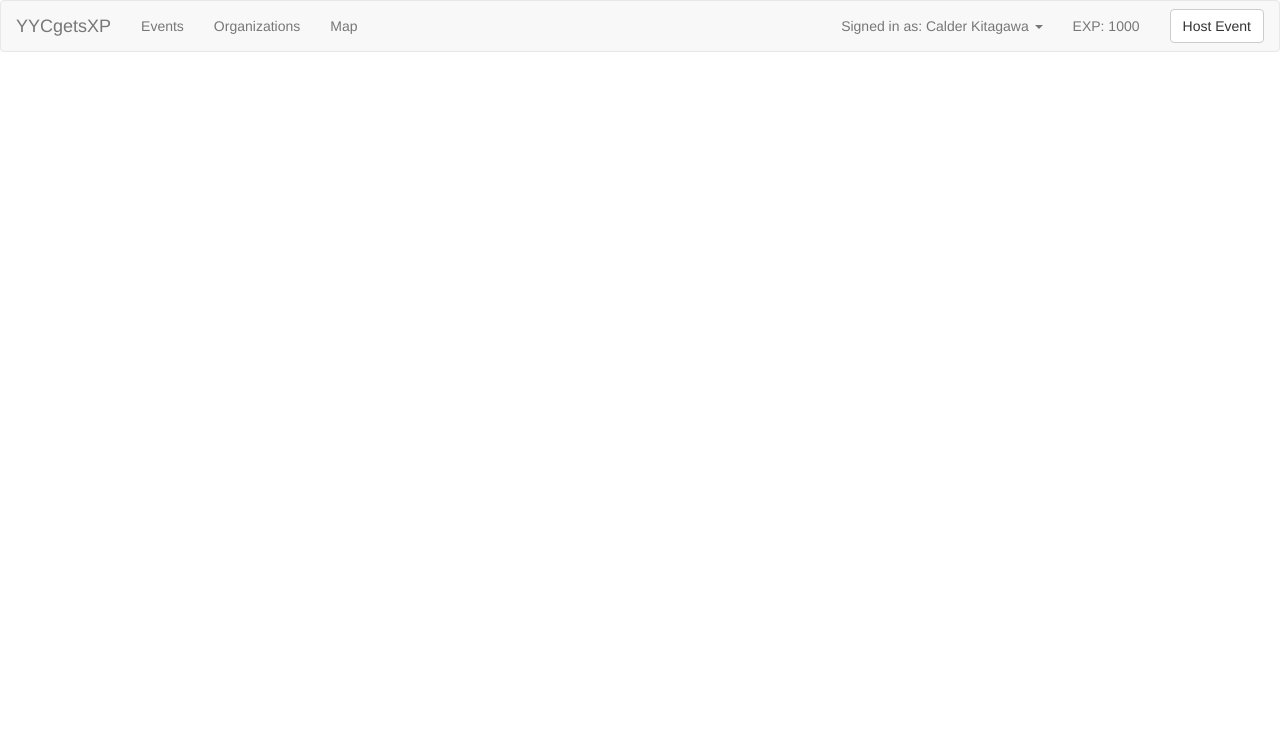
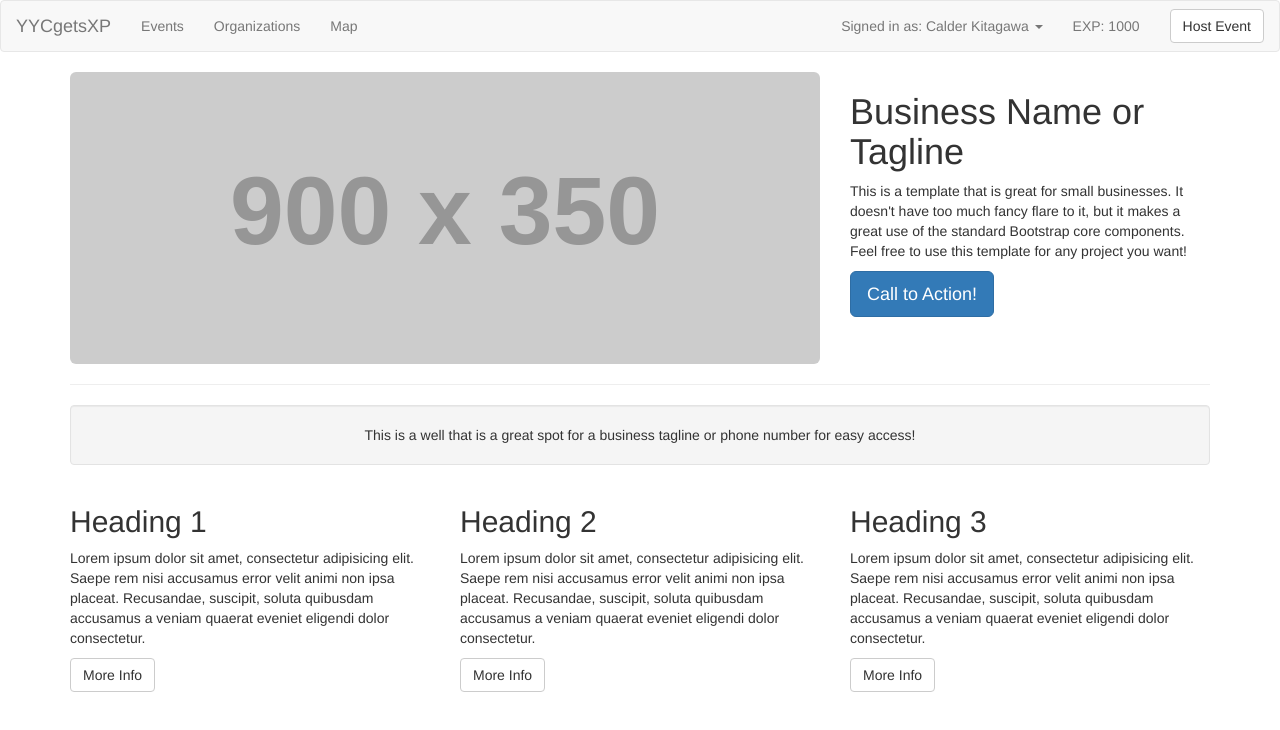
Before and after one commit to SchulichUAV-At-YYCHacks/YYCHacksProject, a website: page page.html in a window 1280 px wide. Drawn offline with nearby package versions, Linux system fonts and the light colour scheme; no server answers; placeholder pictures from the web are drawn by us.

Commit message:
HTML Changes

```diff
--- /dev/null
+++ b/html/Main.html
@@ -0,0 +1,73 @@
+
+
+    <!-- Custom CSS -->
+
+
+    <!-- HTML5 Shim and Respond.js IE8 support of HTML5 elements and media queries -->
+    <!-- WARNING: Respond.js doesn't work if you view the page via file:// -->
+    <!--[if lt IE 9]>
+        <script src="https://oss.maxcdn.com/libs/html5shiv/3.7.0/html5shiv.js"></script>
+        <script src="https://oss.maxcdn.com/libs/respond.js/1.4.2/respond.min.js"></script>
+    <![endif]-->
+
+
+
+    <!-- Page Content -->
+    <div class="container">
+
+        <!-- Heading Row -->
+        <div class="row">
+            <div class="col-md-8">
+                <img class="img-responsive img-rounded" src="http://placehold.it/900x350" alt="">
+            </div>
+            <!-- /.col-md-8 -->
+            <div class="col-md-4">
+                <h1>Business Name or Tagline</h1>
+                <p>This is a template that is great for small businesses. It doesn't have too much fancy flare to it, but it makes a great use of the standard Bootstrap core components. Feel free to use this template for any project you want!</p>
+                <a class="btn btn-primary btn-lg" href="#">Call to Action!</a>
+            </div>
+            <!-- /.col-md-4 -->
+        </div>
+        <!-- /.row -->
+
+        <hr>
+
+        <!-- Call to Action Well -->
+        <div class="row">
+            <div class="col-lg-12">
+                <div class="well text-center">
+                    This is a well that is a great spot for a business tagline or phone number for easy access!
+                </div>
+            </div>
+            <!-- /.col-lg-12 -->
+        </div>
+        <!-- /.row -->
+
+        <!-- Content Row -->
+        <div class="row">
+            <div class="col-md-4">
+                <h2>Heading 1</h2>
+                <p>Lorem ipsum dolor sit amet, consectetur adipisicing elit. Saepe rem nisi accusamus error velit animi non ipsa placeat. Recusandae, suscipit, soluta quibusdam accusamus a veniam quaerat eveniet eligendi dolor consectetur.</p>
+                <a class="btn btn-default" href="#">More Info</a>
+            </div>
+            <!-- /.col-md-4 -->
+            <div class="col-md-4">
+                <h2>Heading 2</h2>
+                <p>Lorem ipsum dolor sit amet, consectetur adipisicing elit. Saepe rem nisi accusamus error velit animi non ipsa placeat. Recusandae, suscipit, soluta quibusdam accusamus a veniam quaerat eveniet eligendi dolor consectetur.</p>
+                <a class="btn btn-default" href="#">More Info</a>
+            </div>
+            <!-- /.col-md-4 -->
+            <div class="col-md-4">
+                <h2>Heading 3</h2>
+                <p>Lorem ipsum dolor sit amet, consectetur adipisicing elit. Saepe rem nisi accusamus error velit animi non ipsa placeat. Recusandae, suscipit, soluta quibusdam accusamus a veniam quaerat eveniet eligendi dolor consectetur.</p>
+                <a class="btn btn-default" href="#">More Info</a>
+            </div>
+            <!-- /.col-md-4 -->
+        </div>
+        <!-- /.row -->
+
+        <!-- Footer -->
+
+
+    </div>
+    <!-- /.container -->
```
Also changed, not shown: html/EventAdmin.html (line endings or trailing spaces).
